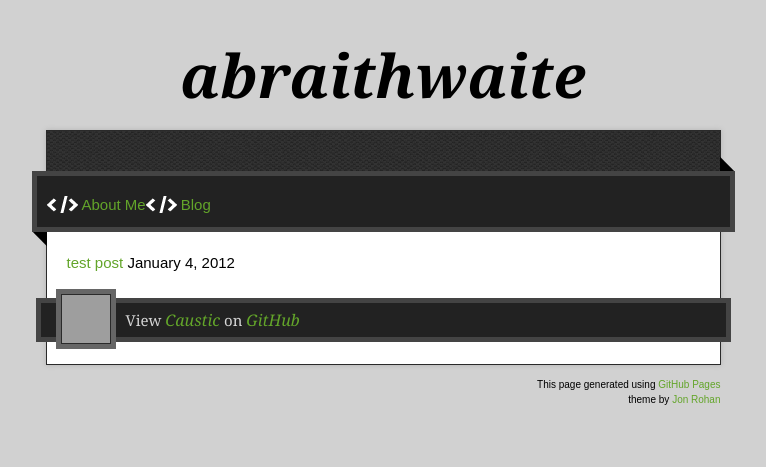
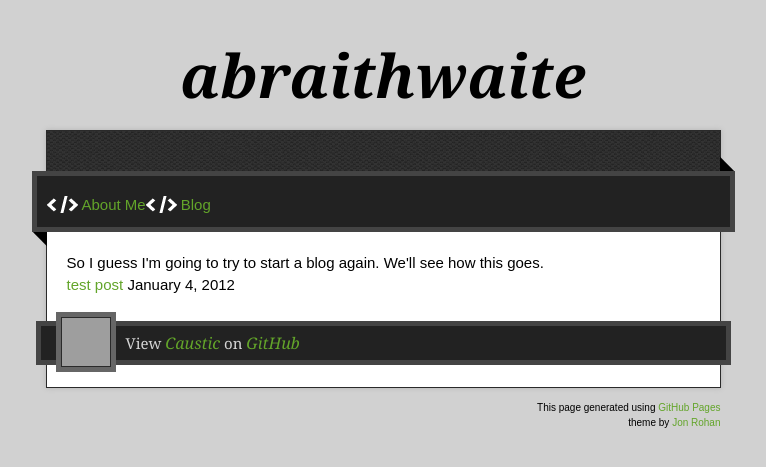
Before and after one commit to Caustic/caustic.github.com, a Jekyll site: the page built from blog.html, in a window 1280 px wide. Shown: the top 467 px of the page, without its empty margins (257-1023 px from the left). Built offline with Jekyll 4.4.1, drawn with Linux system fonts in a browser that asks for light colours; nearby versions of some CDN libraries; grey boxes are pictures that could not be loaded.

Commit message:
updated text

```diff
--- a/blog.html
+++ b/blog.html
@@ -1,6 +1,10 @@
 ---
 layout: default
 ---
+
+<p>
+So I guess I'm going to try to start a blog again.  We'll see how this goes.
+</p>
 
 <ul class="post-list">
   {% for post in site.posts %}
```
